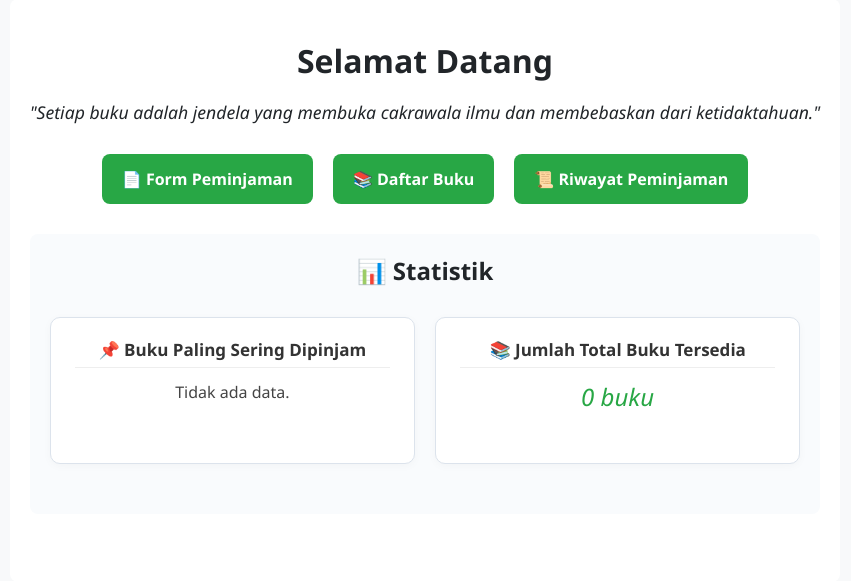
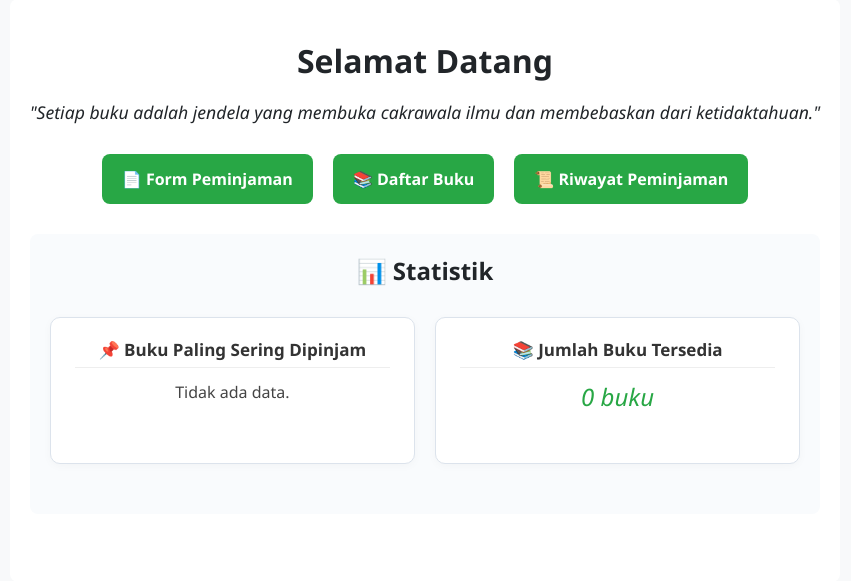
Before and after one commit to Wahyudi-Satriawan/BasisData, a PHP site: page / in a window 1280 px wide. Shown: the part 147-728 px from the top of the page, without its empty margins (215-1066 px from the left). Run offline with PHP 8.4, Linux system fonts and the light colour scheme; the visitor is signed in with stand-in values (Sample User, id 1); data that the repository does not hold is empty.

Commit message:
Update dashboard

```diff
--- a/index.php
+++ b/index.php
@@ -52,7 +52,7 @@ include 'template/header.php';
 
       <!-- Statistik: Jumlah Total Buku -->
       <div class="stat-box center-text">
-        <h3>📚 Jumlah Total Buku Tersedia</h3>
+        <h3>📚 Jumlah Buku Tersedia</h3>
         <p class="total-buku">
           <?php
           $stok = mysqli_query($koneksi, "SELECT SUM(jumlah_stok) AS total FROM buku");
```
